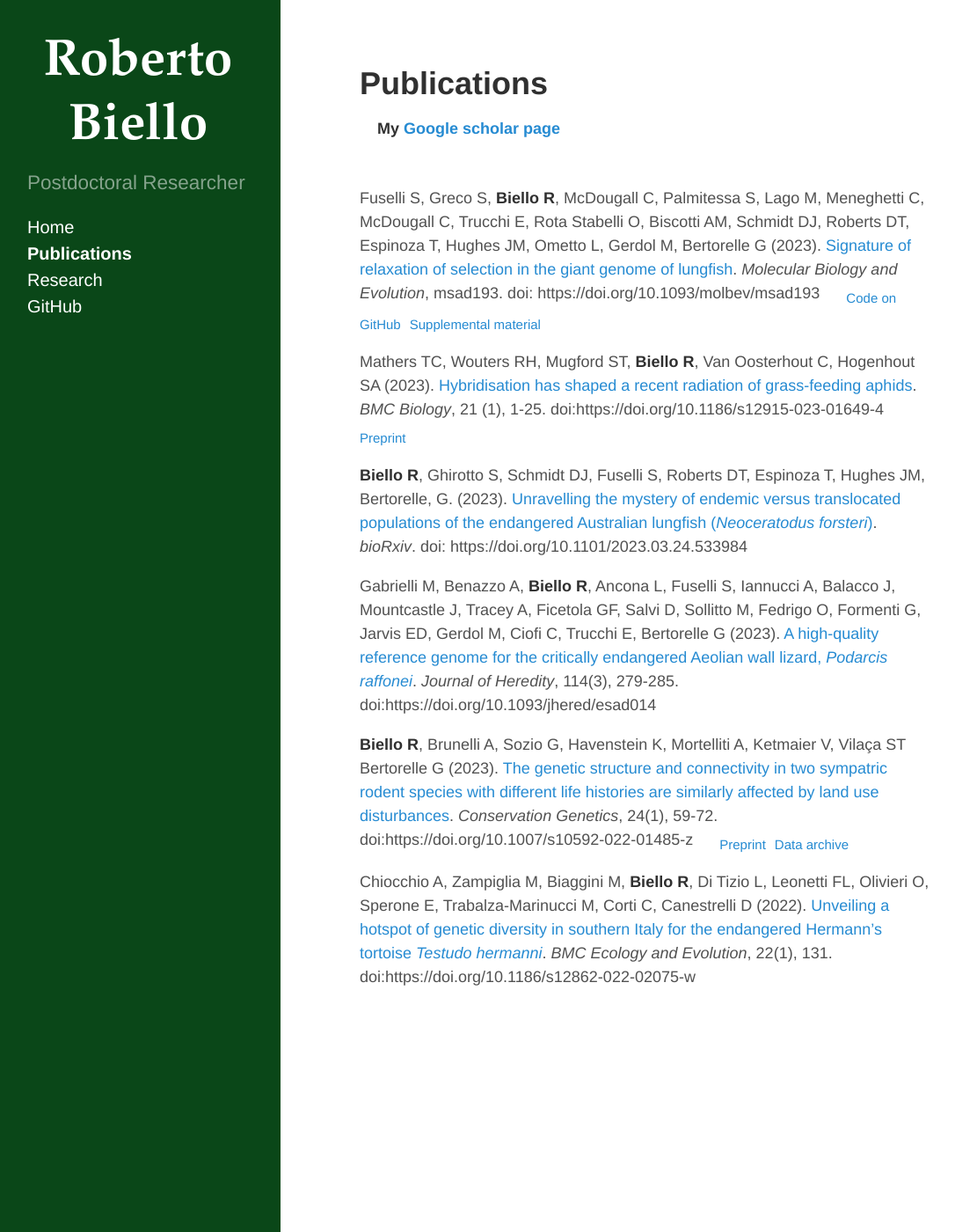
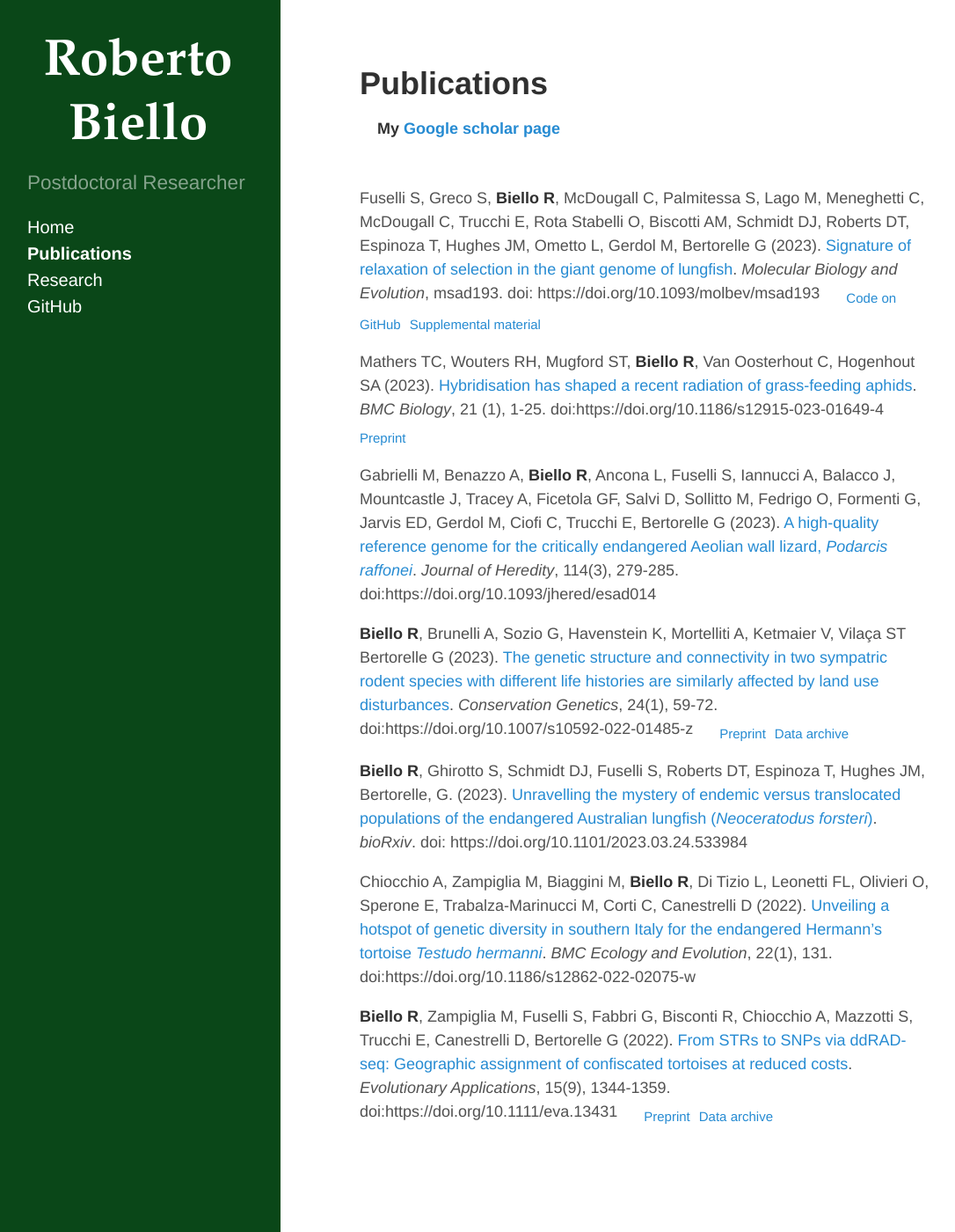
Before and after one commit to rsbiello/rsbiello.github.io, a Jekyll site: the page built from publications.md, in a window 1280 px wide and 1400 px high. Shown: the whole window at 88% size, without its empty margins (5-1091 px from the left). Built offline with Jekyll 4.4.1, drawn with Linux system fonts in a browser that asks for light colours; Markdown is read by kramdown in place of the engine named in the settings.

Commit message:
Update publications.md

```diff
--- a/publications.md
+++ b/publications.md
@@ -13,11 +13,14 @@ Fuselli S, Greco S, **Biello R**, McDougall C, Palmitessa S, Lago M, Meneghetti
 Mathers TC, Wouters RH, Mugford ST, **Biello R**, Van Oosterhout C, Hogenhout SA (2023). [Hybridisation has shaped a recent radiation of grass-feeding aphids](https://bmcbiol.biomedcentral.com/articles/10.1186/s12915-023-01649-4). *BMC Biology*, 21 (1), 1-25. doi:https://doi.org/10.1186/s12915-023-01649-4
 &nbsp;&nbsp;&nbsp;&nbsp; <sub>[Preprint](https://www.biorxiv.org/content/10.1101/2022.09.27.509720v1)</sub>
 
-**Biello R**, Ghirotto S, Schmidt DJ, Fuselli S, Roberts DT, Espinoza T, Hughes JM, Bertorelle, G. (2023). [Unravelling the mystery of endemic versus translocated populations of the endangered Australian lungfish (*Neoceratodus forsteri*)](https://www.biorxiv.org/content/10.1101/2023.03.24.533984v1). *bioRxiv*. doi: https://doi.org/10.1101/2023.03.24.533984
-
 Gabrielli M, Benazzo A, **Biello R**, Ancona L, Fuselli S, Iannucci A, Balacco J, Mountcastle J, Tracey A, Ficetola GF, Salvi D, Sollitto M, Fedrigo O, Formenti G, Jarvis ED, Gerdol M, Ciofi C, Trucchi E, Bertorelle G (2023). [A high-quality reference genome for the critically endangered Aeolian wall lizard, *Podarcis raffonei*](https://academic.oup.com/jhered/article-abstract/114/3/279/7068064?redirectedFrom=fulltext). *Journal of Heredity*, 114(3), 279-285. doi:https://doi.org/10.1093/jhered/esad014
 
 **Biello R**, Brunelli A, Sozio G, Havenstein K, Mortelliti A, Ketmaier V, Vilaça ST Bertorelle G (2023). [The genetic structure and connectivity in two sympatric rodent species with different life histories are similarly affected by land use disturbances](https://link.springer.com/article/10.1007/s10592-022-01485-z). *Conservation Genetics*, 24(1), 59-72. doi:https://doi.org/10.1007/s10592-022-01485-z
 &nbsp;&nbsp;&nbsp;&nbsp; <sub>[Preprint](https://www.biorxiv.org/content/10.1101/464057v1.abstract)</sub>  &nbsp;<sub>[Data archive](https://doi.org/10.5281/zenodo.6527316)</sub>
 
+**Biello R**, Ghirotto S, Schmidt DJ, Fuselli S, Roberts DT, Espinoza T, Hughes JM, Bertorelle, G. (2023). [Unravelling the mystery of endemic versus translocated populations of the endangered Australian lungfish (*Neoceratodus forsteri*)](https://www.biorxiv.org/content/10.1101/2023.03.24.533984v1). *bioRxiv*. doi: https://doi.org/10.1101/2023.03.24.533984
+
 Chiocchio A, Zampiglia M, Biaggini M, **Biello R**, Di Tizio L, Leonetti FL, Olivieri O, Sperone E, Trabalza-Marinucci M, Corti C, Canestrelli D (2022). [Unveiling a hotspot of genetic diversity in southern Italy for the endangered Hermann’s tortoise *Testudo hermanni*](https://bmcecolevol.biomedcentral.com/articles/10.1186/s12862-022-02075-w). *BMC Ecology and Evolution*, 22(1), 131. doi:https://doi.org/10.1186/s12862-022-02075-w
+
+**Biello R**, Zampiglia M, Fuselli S, Fabbri G, Bisconti R, Chiocchio A, Mazzotti S, Trucchi E, Canestrelli D, Bertorelle G (2022). [From STRs to SNPs via ddRAD‐seq: Geographic assignment of confiscated tortoises at reduced costs](https://onlinelibrary.wiley.com/doi/10.1111/eva.13431). *Evolutionary Applications*, 15(9), 1344-1359. doi:https://doi.org/10.1111/eva.13431
+&nbsp;&nbsp;&nbsp;&nbsp; <sub>[Preprint](https://www.biorxiv.org/content/10.1101/2021.12.07.471568v1)</sub>  &nbsp;<sub>[Data archive](https://www.ncbi.nlm.nih.gov/bioproject/?term=PRJNA777783)</sub>
```
